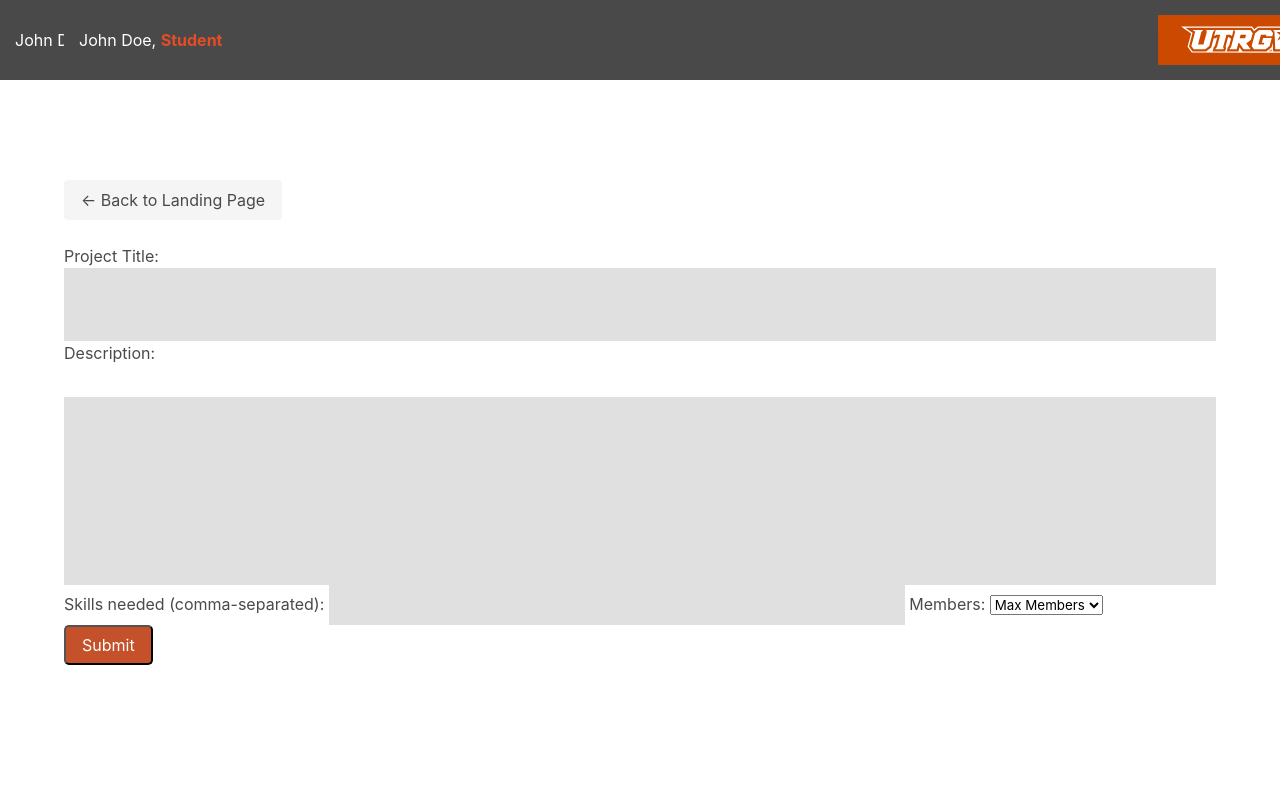
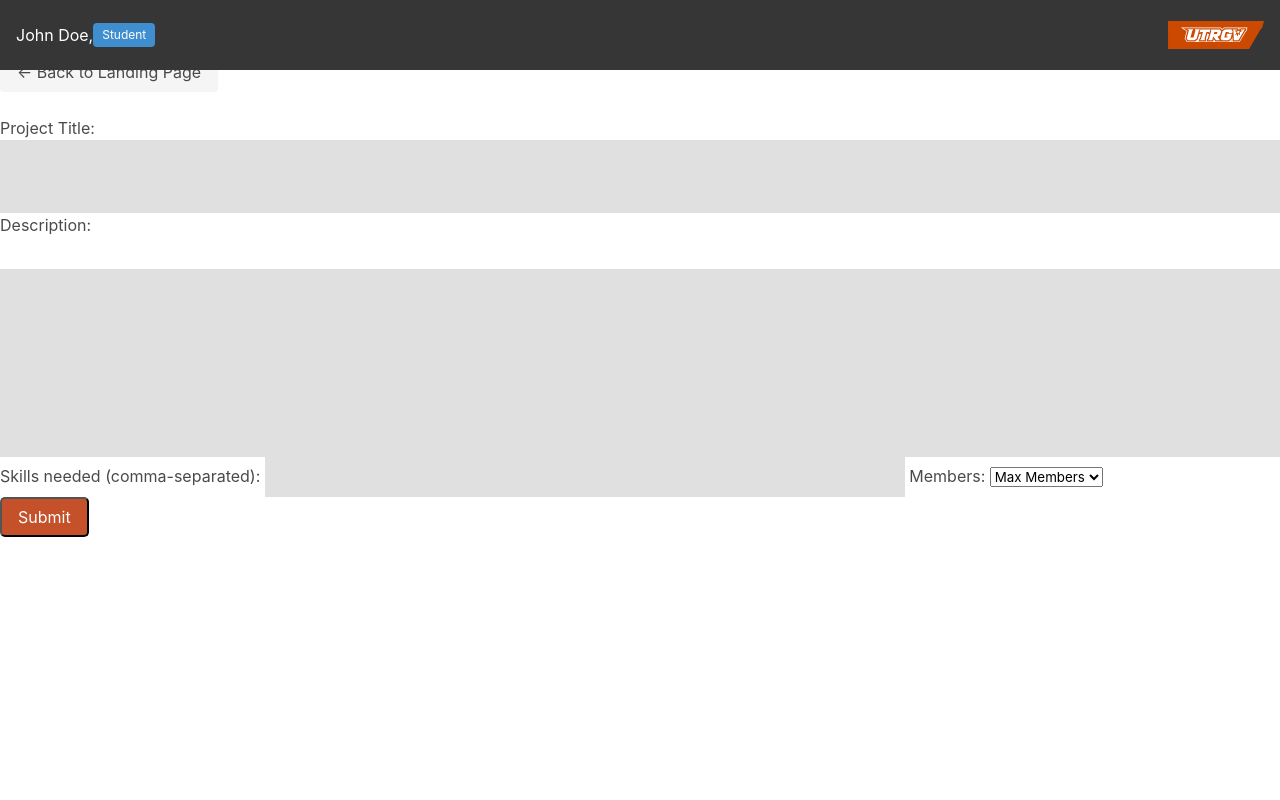
Before and after one commit to PedroElizondo04/senior_project_app, a Django app: page /projectproposal in a window 1280 px wide. Run offline with Django 5.2, Linux system fonts and the light colour scheme; the visitor is signed in with stand-in values (Sample User, id 1).

Commit message:
Header fixed

```diff
--- a/pyproject.toml
+++ b/pyproject.toml
@@ -10,7 +10,8 @@
 dependencies = [
     "django (>=5.1.5,<6.0.0)",
     "django-compressor (>=4.5.1,<5.0.0)",
-    "django-simple-bulma (>=2.6.0,<3.0.0)"
+    "django-simple-bulma (>=2.6.0,<3.0.0)",
+    "pillow (>=11.2.1,<12.0.0)"
 ]
 
 
--- a/static/css/style.css
+++ b/static/css/style.css
@@ -255,5 +255,44 @@
 }
 
 .section {
-  padding-top: 250px; /* accounts for fixed header */
+  padding-top: 10px; /* accounts for fixed header */
 }
+
+a.back-link-text {
+  all: unset;
+  position: left;
+  top: 6rem; /* Adjust this based on your header’s real height */
+  left: 1rem;
+  bottom: 6rem;
+  z-index: 1001;
+  font-weight: bold;
+  color: #494949;
+  font-size: 1rem;
+  cursor: pointer;
+  line-height: 1;
+}
+
+a.back-link-text:hover {
+  text-decoration: underline;
+}
+
+Navbar
+
+/* nudge the name in from the left */
+.navbar-brand .navbar-item {
+  padding-left: 1rem;  /* increase this if you want more space */
+}
+
+/* nudge the logo in from the right */
+.navbar-end .navbar-item {
+  padding-right: 1rem; /* increase this if you want more space */
+}
+
+.navbar {
+  height: 70px;
+  padding: 0 1rem;
+}
+
+.head{
+  margin-top: 70px;
+}
--- a/templates/projects/loginPage.html
+++ b/templates/projects/loginPage.html
@@ -20,7 +20,7 @@
         <img src="{% static 'utrgv.svg' %}" alt="UTRGV Logo" class="logo">
     </header>
     <!-- Login Box -->
-    <section class="section">
+    <section class="section" style="padding-top: 300px;">
         <div class="container">
             <div class="box login-box has-text-centered">
                 <h2 class="title is-4 mb-4">Login to access your senior project!</h2>
--- a/templates/projects/projectProposalPage.html
+++ b/templates/projects/projectProposalPage.html
@@ -14,27 +14,45 @@
 
 <body>
 
-  <!-- Fixed Header -->
-  <header class="header">
-    <span>John Doe, <span class="role">Student</span></span>
-    <img src="{% static 'utrgv.svg' %}" alt="UTRGV Logo" class="logo">
-  </header>
+  <!-- Header -->
+
+  <body class="has-navbar-fixed-top">
+    <nav class="navbar is-dark is-fixed-top" role="navigation" aria-label="main navigation">
+      <!-- Name on the far left -->
+      <div class="navbar-brand">
+        <a class="navbar-item" style="padding-left: 0;">
+          John Doe, <span class="tag is-info">Student</span>
+        </a>
+
+        <!-- burger toggle, if you need it -->
+        <a
+          role="button"
+          class="navbar-burger"
+          aria-label="menu"
+          aria-expanded="false"
+          data-target="navMenu"
+        >
+          <span aria-hidden="true"></span>
+          <span aria-hidden="true"></span>
+          <span aria-hidden="true"></span>
+        </a>
+      </div>
+
+      <!-- Logo on the far right -->
+      <div id="navMenu" class="navbar-menu">
+        <div class="navbar-end">
+          <a class="navbar-item" style="padding-right: 0;">
+              <img src="{% static 'utrgv.svg' %}" alt="UTRGV Logo" class="logo" />
+          </a>
+        </div>
+      </div>
+    </nav>
 
   <!-- Main Content -->
-
-  <section class="section" style="padding-top: 90px;">
-    <div class="container">
-      <div class="container">
 
         <a href="{% url 'landingPage' %}" class="button is-light mb-5">
           ← Back to Landing Page
         </a>
-
-        <div class="header">
-          <span>John Doe, <span class="role">Student</span></span>
-          <img src="{% static 'utrgv.svg' %}" alt="UTRGV Logo" class="logo">
-        </div>
-      </div>
 
       <form method="POST" action="{% url 'projectProposal' %}">
         {% csrf_token %}
```
Also changed, not shown: templates/projects/projectListPage.html (+38 -50 lines).
